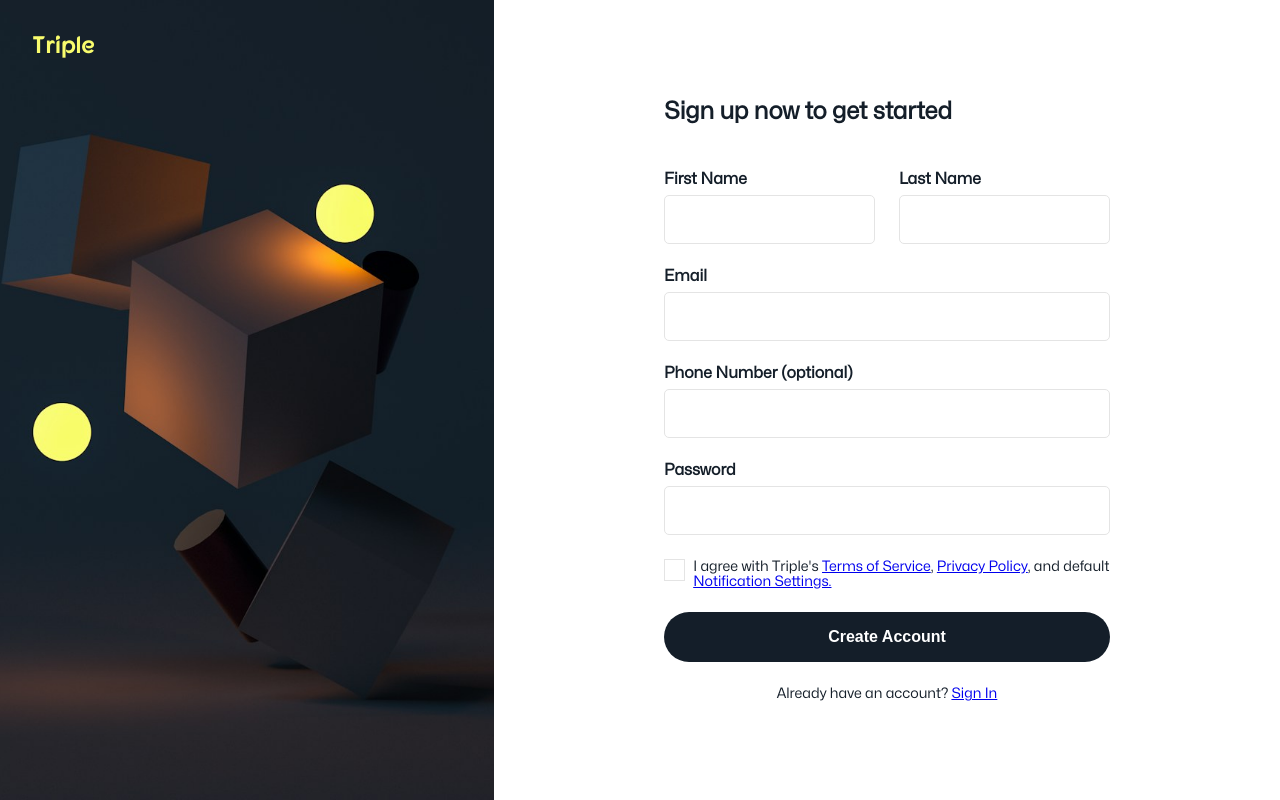
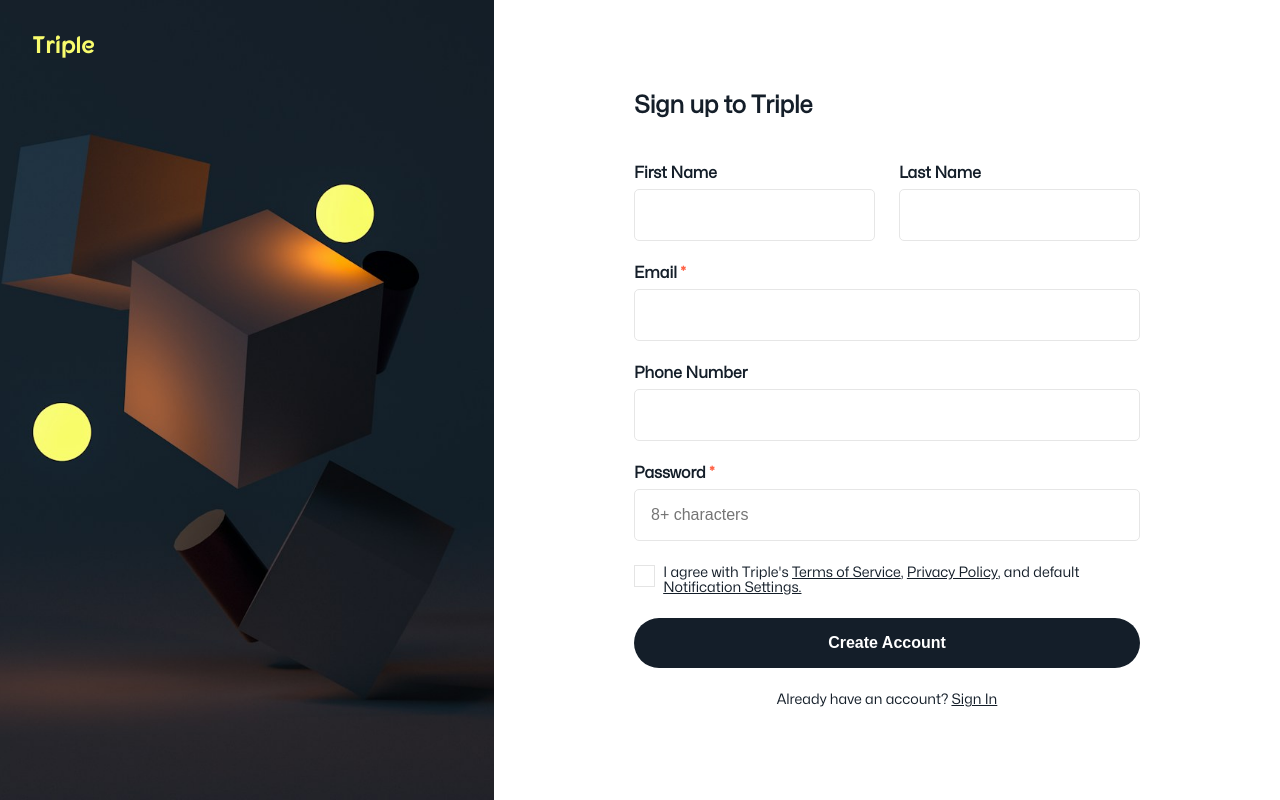
Before and after one commit to ouml-ali/sign-up-form, a plain HTML site: page index.html in a window 1280 px wide. Drawn offline with Linux system fonts and the light colour scheme.

Commit message:
fixed some flex layout overflow issues and add css for invalid inputs

```diff
--- a/index.html
+++ b/index.html
@@ -14,7 +14,7 @@
         <section class="sign-up-container">
 
             <header>
-                <h2>Sign up <em>now</em> to get started</h2>
+                <h2>Sign up to Triple</h2>
             </header>
 
             <div>
@@ -22,32 +22,32 @@
                     <section class="form-row">
                         <div class="form-control">
                             <label for="first-name">First Name</label>
-                            <input type="text" id="first-name" name="first_name" required>
+                            <input type="text" id="first-name" name="first_name">
                         </div>
                         <div class="form-control">
                             <label for="last-name">Last Name</label>
-                            <input type="text" id="last-name" name="last_name" required>
+                            <input type="text" id="last-name" name="last_name">
                         </div>
                     </section>
 
                     <section class="form-row">
                         <div class="form-control">
-                            <label for="email">Email</label>
+                            <label for="email">Email <span aria-label="required" title="required">*</span></label>
                             <input type="email" id="email" name="email" required>
                         </div>
                     </section>
 
                     <section class="form-row">
                         <div class="form-control">
-                            <label for="phone-number">Phone Number <span>(optional)</span></label>
+                            <label for="phone-number">Phone Number</label>
                             <input type="tel" id="phone-number" name="phone_number">
                         </div>
                     </section>
 
                     <section class="form-row">
                         <div class="form-control">
-                            <label for="password">Password</label>
-                            <input type="password" id="password" name="password" required>
+                            <label for="password">Password <span aria-label="required" title="required">*</span></label>
+                            <input type="password" id="password" name="password" placeholder="8+ characters" minlength="8" required>
                         </div>
                     </section>
 
@@ -62,7 +62,7 @@
 
                     <section class="form-row">
                         <div class="form-control">
-                            <button type="submit">Create Account</button>
+                            <button>Create Account</button>
                         </div>
                         <div>
                             Already have an account?
--- a/style.css
+++ b/style.css
@@ -1,7 +1,7 @@
 :root {
     --light-yellow-color : #F9FC6D;
     --dark-blue-color : #141E29;
-    --light-blue-color : #02485A;
+    --light-blue-color : #2b4159;
     --dark-green-color: #00777C;
     --light-green-color: #27A785;
 
@@ -12,6 +12,11 @@
     --small-padding : 1rem;
     --medium-padding : 1.5rem;
     --large-padding : 2rem;
+    --larger-padding : 3rem;
+
+    --form-control-color : #141E29;
+    --form-control-disabled : #959495;
+
 }
 
 @font-face {
@@ -59,8 +64,9 @@ article, aside, details, figcaption, figure,
 footer, header, hgroup, menu, nav, section {
 	display: block;
 }
-body {
+body, html {
 	line-height: 1;
+    height: 100%;
 }
 ol, ul {
 	list-style: none;
@@ -78,6 +84,10 @@ table {
 	border-spacing: 0;
 }
 
+.container {
+    height: 100%;
+}
+
 .logo {
     font-family: 'Fonarto Regular';
     font-size: 1.5rem;
@@ -91,22 +101,32 @@ table {
     background-position: center;
     padding: var(--large-padding, 1.5rem);
     width: 40vh;
-    height: 100vh;
+    height: 100%;
     float: left;
     display: none;
 }
 
 .sign-up-container {
-    height: 100vh;
     font-family: 'Mona Sans Regular';
     color: #141E29;
     display: flex;
     flex-direction: column;
-    justify-content: center;
     padding: var(--medium-padding, 1.5rem);
-    gap: 3rem;
-    max-width: 494px;
-    margin:auto;
+    max-width: 554px;
+    height: 100%;
+    margin-inline: auto;
+}
+
+.sign-up-container > * {
+   padding-block: var(--medium-padding);
+}
+
+.sign-up-container > :first-child {
+    margin-top: auto;
+}
+
+.sign-up-container > :last-child {
+    margin-bottom: auto;
 }
 
 form {
@@ -117,8 +137,9 @@ form {
 
 form > .form-row {
     display: flex;
+    justify-content: space-between;
+    flex-wrap: wrap;
     gap: var(--medium-gap, 1.5rem);
-    flex-wrap: wrap;
 }
 
 form .form-row > .form-control {
@@ -135,23 +156,67 @@ h2 {
 h2, label:not([for=tos-check]) {
     font-weight: bold;
 }
+label > span {
+    color: tomato;
+}
 
 input, button {
     appearance: none;
+    font-size: 1rem;
 }
 
 input:not([type=checkbox]) {
-    border: 1px solid rgb(228, 228, 228);
+    border: 1px solid rgb(230, 230, 230);
     border-radius: 5px;
     padding: 1rem;
+    transition: ease-in-out .3s;
+}
+
+input:not([type=checkbox]):hover, input:not([type=checkbox]):focus, input:not([type=checkbox]):active {
+    border: 1px solid rgb(230, 230, 230);
+    outline: none;
+    box-shadow: 0px 0px 0px 5px #141e2917 ;
+}
+
+input:not([type=checkbox]):invalid:focus {
+    border: 1px tomato solid;
+}
+
+input:not([type=checkbox]):valid:focus {
+    border: 1px var(--light-green-color) solid;
 }
 
 input[type=checkbox] {
     border: 1px solid rgb(228, 228, 228);
     padding: calc(var(--small-padding) * (0.6));
+    background-color: #fff;
     margin: 0;
     width: 0.5rem;
     height: 0.5rem;
+    display: grid;
+    place-content: center;
+
+}
+
+input[type=checkbox]::before {
+    content: '';
+    background-color:var(--form-control-color);
+    width: 0.8rem;
+    height: 0.8rem;
+    transform: scale(0);
+    transition: 120ms transform ease-in-out;
+    transform-origin: center;
+    clip-path: polygon(14% 44%, 0 65%, 50% 100%, 100% 16%, 80% 0%, 43% 62%);
+}
+
+input[type=checkbox]:checked::before{
+    transform: scale(1);
+}
+
+input[type="checkbox"]:disabled {
+    --form-control-color: var(--form-control-disabled);
+    color: var(--form-control-disabled);
+    cursor: not-allowed;
 }
 
 [for=tos-check] {
@@ -180,18 +245,32 @@ button {
     padding-block: 1rem;
     border-style: none;
     border-radius: 2rem;
+    transition: ease-in-out 0.3s;
 }
 
-@media screen and (min-width: 494px) {
+button:hover {
+    background-color: var(--light-blue-color);
+    cursor: pointer;
+}
+
+button:active {
+    background-color: var(--light-blue-color);
+}
+
+a {
+    color: var(--dark-blue-color);
+}
+
+@media screen and (min-width: 554px) {
     form .form-row:first-child > .form-control {
-        width: fit-content;
+        flex-basis: content;
     }
 }
 
-@media screen and (min-width: 988px ) {
+@media screen and (min-width: 1108px ) {
     .form-sidebar {
+        display: block;
         width: calc(988px/2);
-        display: block;
     }
 }
 
```
